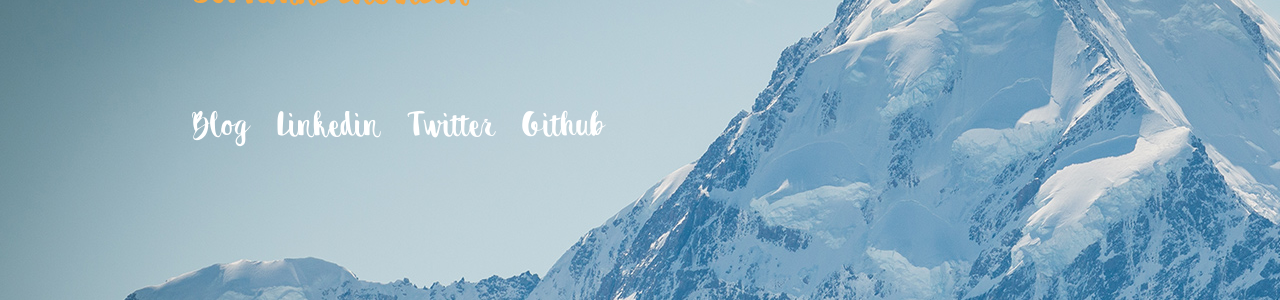
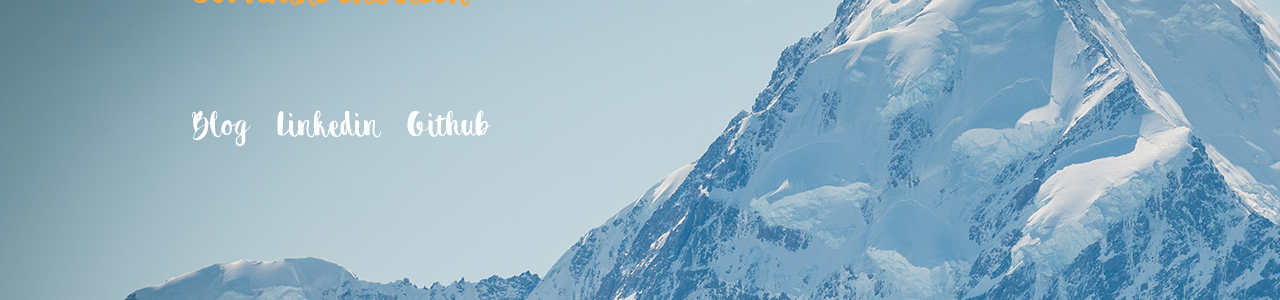
Before and after one commit to ljewalsh/ljewalsh.github.io, a Jekyll site: the page built from index.html, in a window 1280 px wide. Shown: the part 185-485 px from the top of the page. Built offline with Jekyll 4.4.1, drawn with Linux system fonts in a browser that asks for light colours.

Commit message:
Replaces link to twitter with CV download

```diff
--- a/_layouts/default.html
+++ b/_layouts/default.html
@@ -17,8 +17,8 @@
                 <ul>
                     <li><a href="/blog">Blog</a></li>
                     <li><a href="https://www.linkedin.com/in/lucy-jane-walsh-63454248/">Linkedin</a></li>
-								<li><a href="https://twitter.com/Ljewalsh">Twitter</a></li>
                     <li><a href="https://github.com/ljewalsh">Github</a></li>
+                    <li><a href="/assets/files/Lucy-Jane.Walsh.CV.pdf/>CV</a></li>"
                 </ul>
             </nav>
         </footer>
```
Also changed, not shown: 1 other file. Lines whose indentation alone changed are shown as unchanged.
